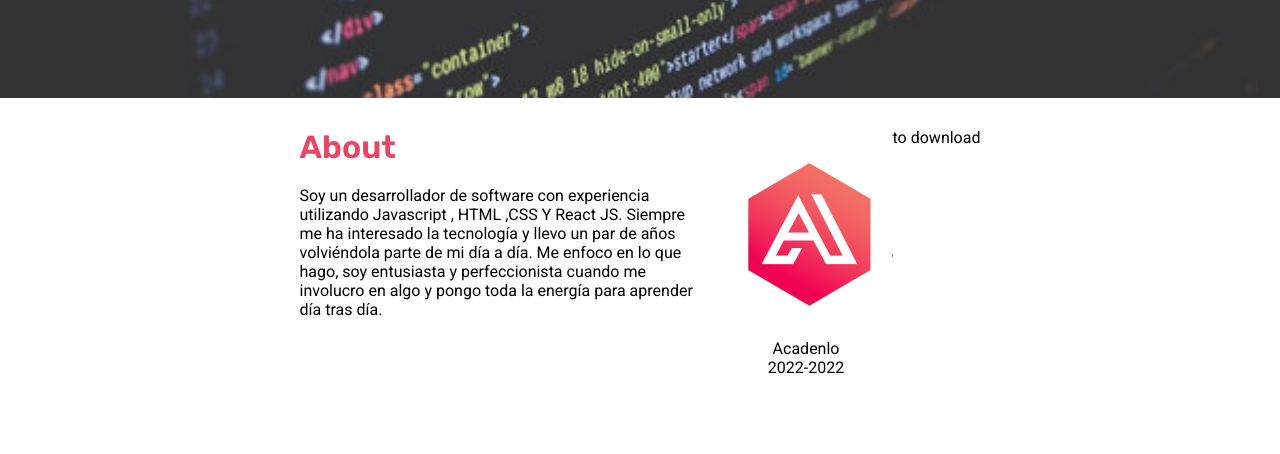
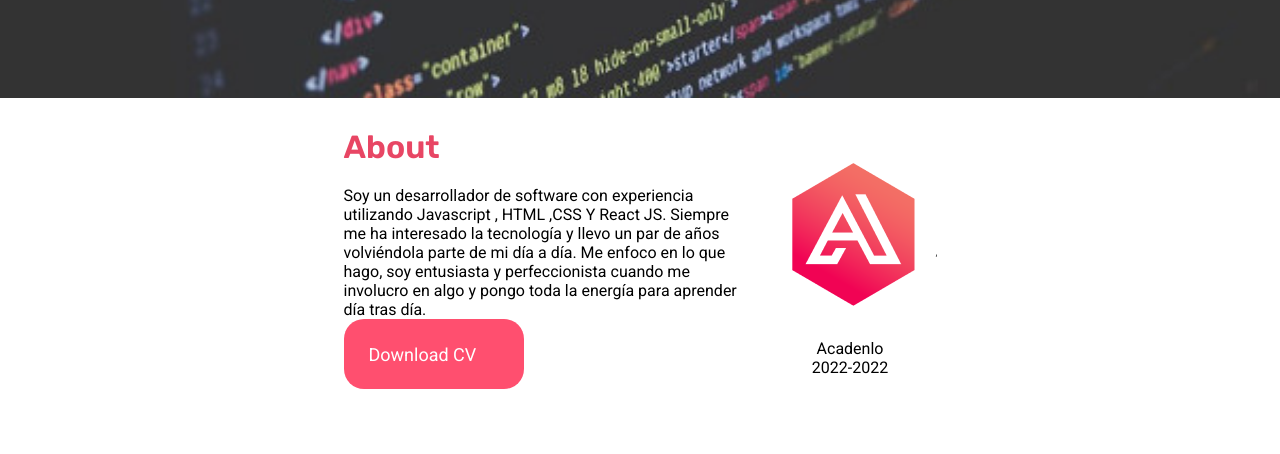
Before and after one commit to angelmuro/Portafolio, a plain HTML site: page index.html in a window 1280 px wide. Shown: the part 840-1294 px from the top of the page. Drawn offline with Linux system fonts and the light colour scheme.

Commit message:
second commit

```diff
--- a/index.html
+++ b/index.html
@@ -53,16 +53,14 @@
               Siempre me ha interesado la tecnología y llevo un par de años volviéndola parte de mi día a día.
               Me enfoco en lo que hago, soy entusiasta y perfeccionista cuando me involucro en algo y pongo toda la energía para aprender día tras día.
            </p>
+           <a class="about_buton" href="https://drive.google.com/file/d/1ek0OTOqUzJLRnGquFKgAjtnzBqQuL-Ea/view?usp=sharing" target="_blank">
+            Download CV
+           </a>
          </div>
          <div class="about__logo">
             <img style="margin-left: 10px;" src="Logos-Imágenes/logo_academlo 5.png" alt="logo_academlo">
             <p>Acadenlo</p>
             <p>2022-2022</p>
-         </div>
-         <div class="about_buton">
-          <a href="https://drive.google.com/file/d/1hVIfKiKDp9SpVQlBNfaXvv8eZTz_Hlb1/view?usp=sharing" target="_blank">
-            to download
-          </a>
          </div>
        </div>
     </section>
--- a/styles.css
+++ b/styles.css
@@ -141,6 +141,17 @@ a {
     text-align: center;
     margin-left: 20px;
 }
+.about_buton {
+    width: 180px;
+    height: 70px;
+    display: flex;
+    justify-items: center;
+    padding: 25px;
+    font-size: 18px;
+    color: white;
+    border-radius: 20px;
+    background: var(--color2);
+}
 
 
 .content__servicios {
```
